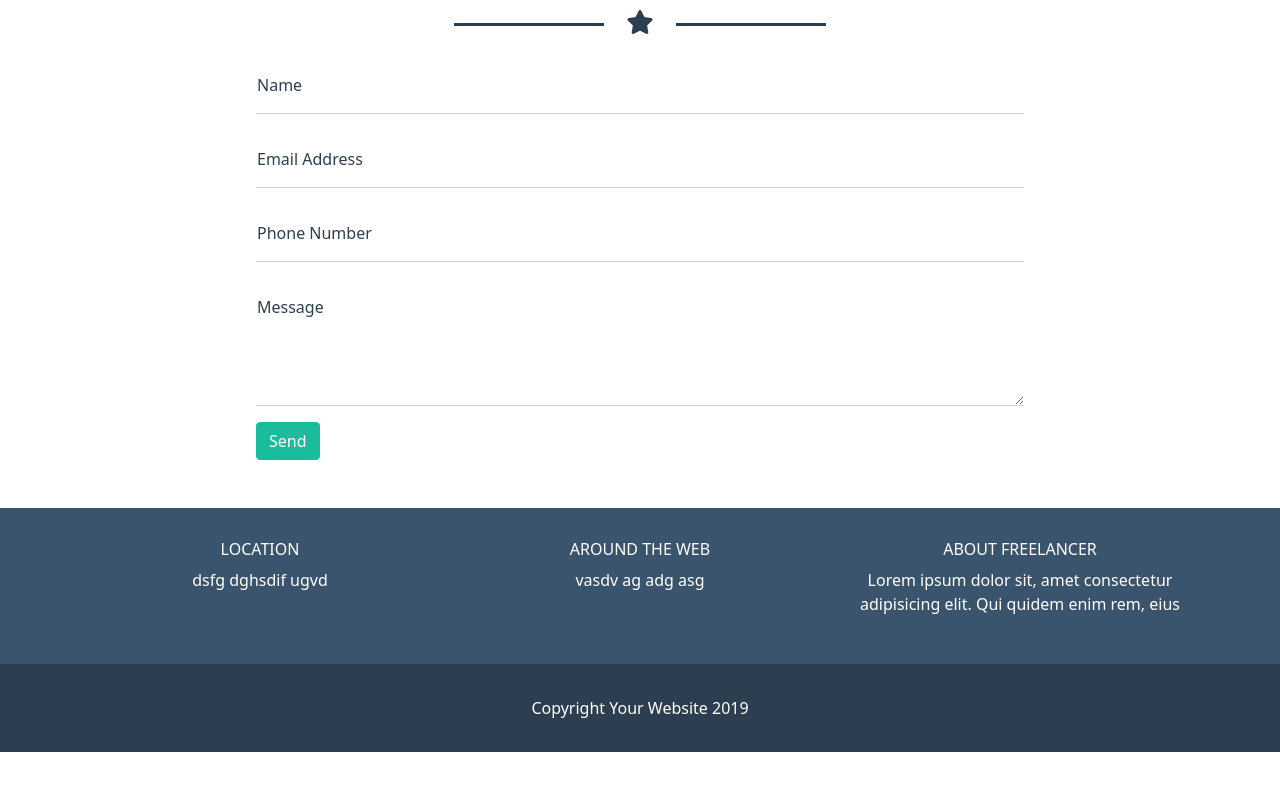
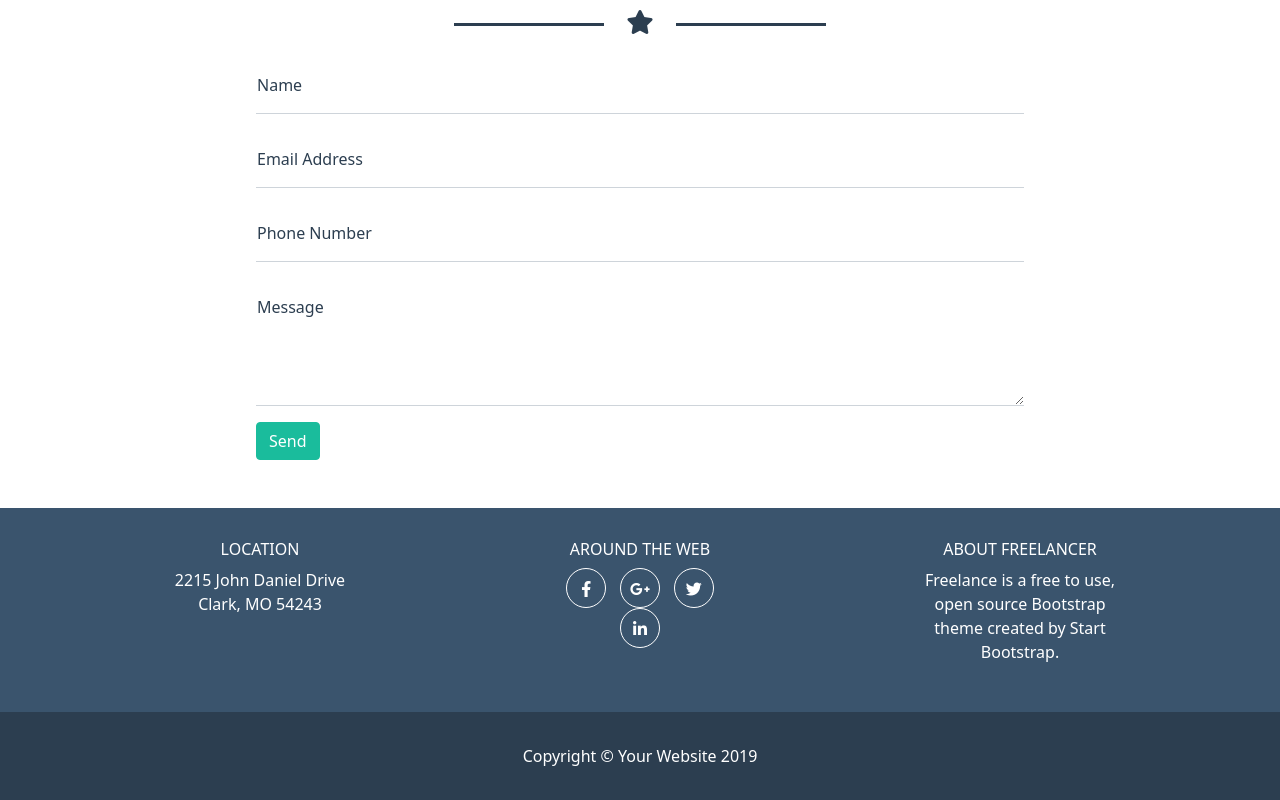
Before and after one commit to matte887/html-css-bootstrap-freelancer, a plain HTML site: page index.html in a window 1280 px wide. Shown: the part 1769-2569 px from the top of the page. Before the commit the page ends 2521 px from the top, so only its background shows below. Drawn offline with nearby package versions, Linux system fonts and the light colour scheme.

Commit message:
Added all elements to footer

```diff
--- a/css/style.css
+++ b/css/style.css
@@ -18,6 +18,11 @@ ul {
 
 a {
     text-decoration: none;
+    color: inherit;
+}
+
+a:hover {
+    color: inherit;
 }
 
 img {
@@ -178,6 +183,19 @@ footer {
     text-align: center;
 }
 
+footer .col p {
+    padding: 0 5rem;
+}
+
+footer .col p i {
+    height: 2.5rem;
+    width: 2.5rem;
+    margin: 0 0.3rem;
+    line-height: 2.5rem;
+    border: 1px solid white;
+    border-radius: 50%;
+}
+
 .page-bottom {
     background-color: var(--accent-color);
 }
--- a/index.html
+++ b/index.html
@@ -173,21 +173,26 @@
                 <div class="row row-cols-1 row-cols-md-3">
                     <div class="col">
                         <h6>Location</h6>
-                        <p>dsfg dghsdif ugvd</p>
+                        <p>2215 John Daniel Drive Clark, MO 54243</p>
                     </div>
                     <div class="col">
                         <h6>Around the web</h6>
-                        <p>vasdv ag adg asg</p>
+                        <p>
+                            <a href=""><i class="fab fa-facebook-f"></i> </a>
+                            <a href=""><i class="fab fa-google-plus-g"></i></a>
+                            <a href=""><i class="fab fa-twitter"></i></a>
+                            <a href=""><i class="fab fa-linkedin-in"></i></a>
+                        </p>
                     </div>
                     <div class="col">
                         <h6>About Freelancer</h6>
-                        <p>Lorem ipsum dolor sit, amet consectetur adipisicing elit. Qui quidem enim rem, eius </p>
+                        <p>Freelance is a free to use, open source Bootstrap theme created by <span class="ms_green-text">Start Bootstrap</span>.</p>
                     </div>
                 </div>
             </div>
         </div>
         <div class="page-bottom ms_pad">
-            <span>Copyright Your Website 2019</span>
+            <span>Copyright &copy; Your Website 2019</span>
         </div>
     </footer>
     <!-- /FOOTER -->
```
